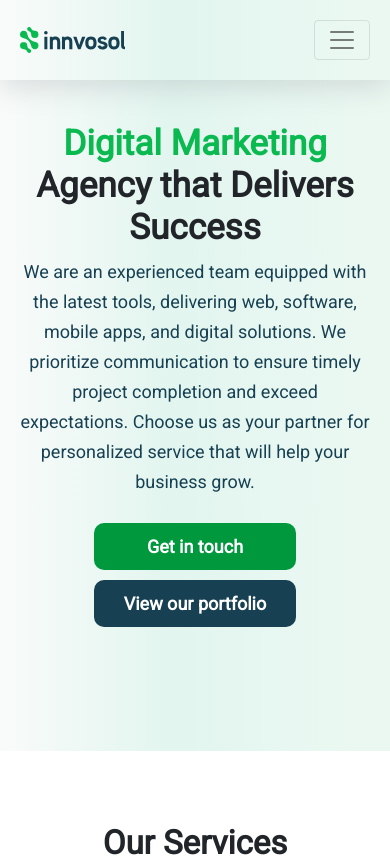
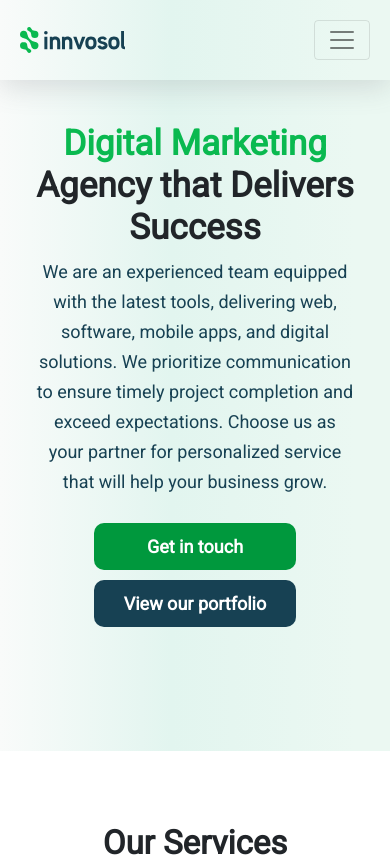
Before and after one commit to BasharatAliKing/innvosol-project, a React (Create React App) app: page / in a window 390 px wide. Shown: the top 857 px of the page. Built offline with nearby package versions, Linux system fonts and the light colour scheme.

Commit message:
data added

```diff
--- a/src/Utilities/Home.css
+++ b/src/Utilities/Home.css
@@ -281,6 +281,9 @@
 }
 
 @media(max-width:576px){
+    .row{
+        margin: 0px;
+    }
     #Home{
         width: 100%;
         padding: 0px 20px;
```
